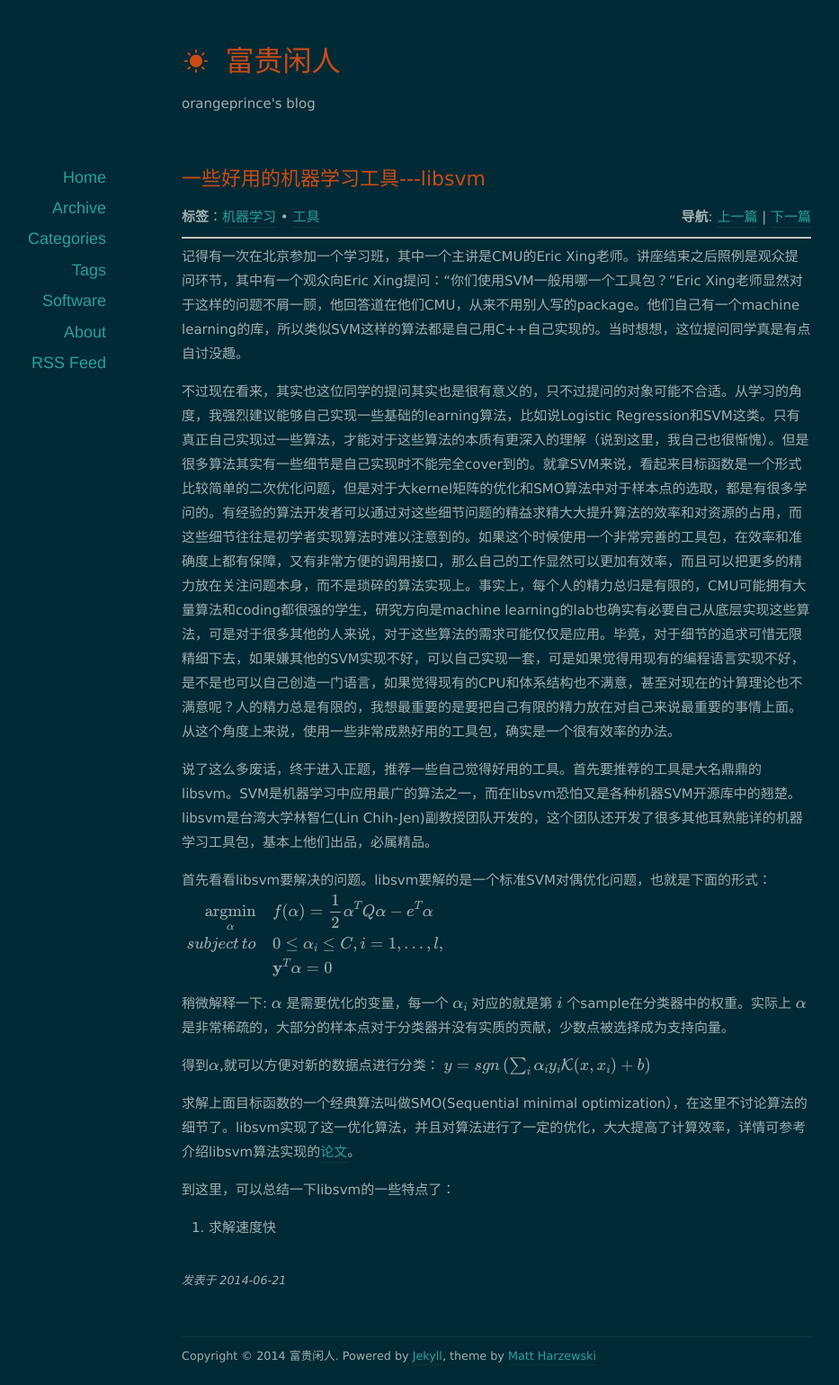
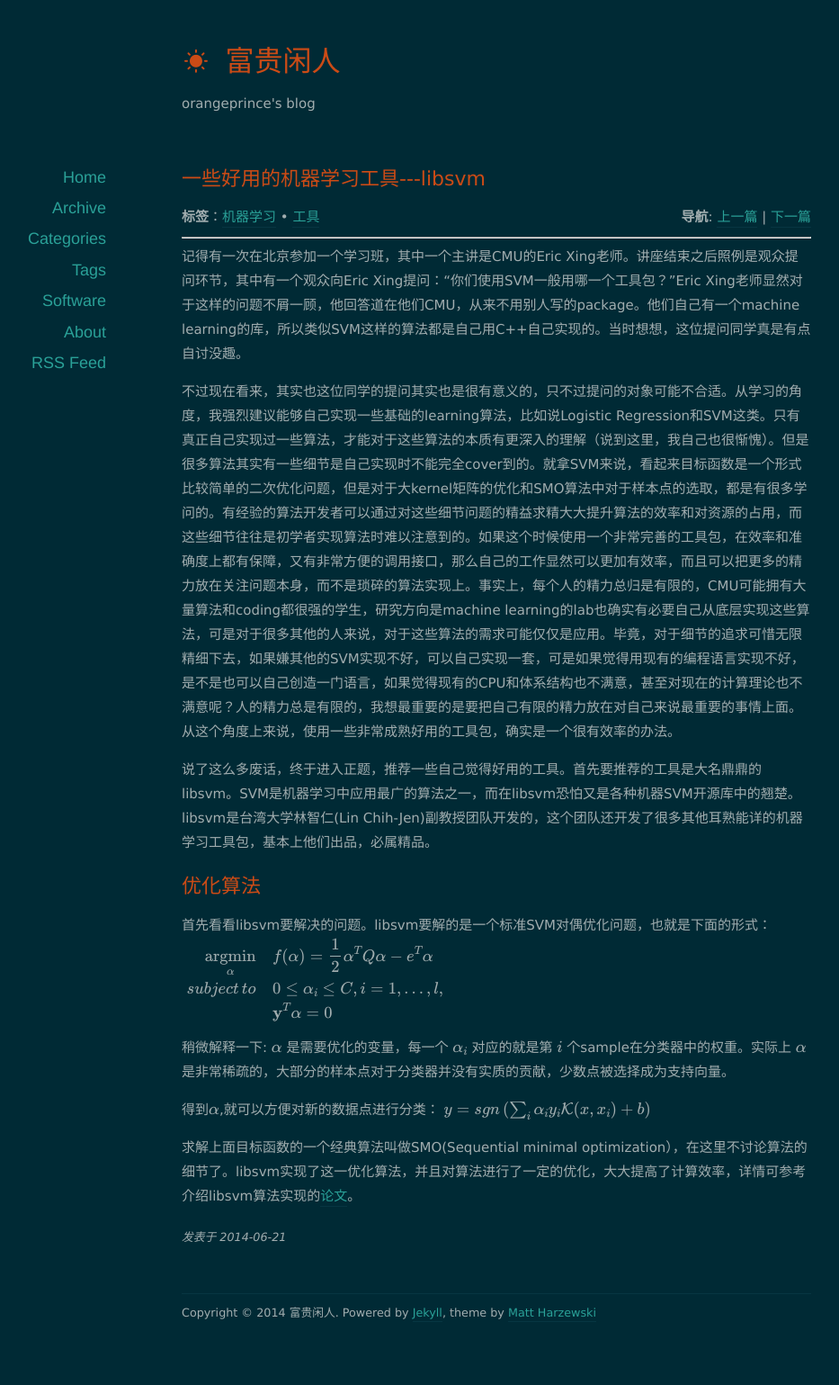
Before and after one commit to orangeprince/orangeprince.github.io, a Jekyll site: the page built from _posts/2014-06-21-libsvm.md, in a window 1280 px wide. Shown: the whole page at 90% size, without its empty margins (88-1021 px from the left). Built offline with Jekyll 4.4.1, drawn with Linux system fonts in a browser that asks for light colours; nearby versions of some CDN libraries; formulas are drawn with MathJax 3; comment, search, counter and statistics services are not loaded; after the commit the page ends 1491 px from its top, so only the background shows below that.

Commit message:
modified:   _posts/2014-06-21-libsvm.md

```diff
--- a/_posts/2014-06-21-libsvm.md
+++ b/_posts/2014-06-21-libsvm.md
@@ -10,6 +10,9 @@ tags: [机器学习,工具]
 不过现在看来，其实也这位同学的提问其实也是很有意义的，只不过提问的对象可能不合适。从学习的角度，我强烈建议能够自己实现一些基础的learning算法，比如说Logistic Regression和SVM这类。只有真正自己实现过一些算法，才能对于这些算法的本质有更深入的理解（说到这里，我自己也很惭愧）。但是很多算法其实有一些细节是自己实现时不能完全cover到的。就拿SVM来说，看起来目标函数是一个形式比较简单的二次优化问题，但是对于大kernel矩阵的优化和SMO算法中对于样本点的选取，都是有很多学问的。有经验的算法开发者可以通过对这些细节问题的精益求精大大提升算法的效率和对资源的占用，而这些细节往往是初学者实现算法时难以注意到的。如果这个时候使用一个非常完善的工具包，在效率和准确度上都有保障，又有非常方便的调用接口，那么自己的工作显然可以更加有效率，而且可以把更多的精力放在关注问题本身，而不是琐碎的算法实现上。事实上，每个人的精力总归是有限的，CMU可能拥有大量算法和coding都很强的学生，研究方向是machine learning的lab也确实有必要自己从底层实现这些算法，可是对于很多其他的人来说，对于这些算法的需求可能仅仅是应用。毕竟，对于细节的追求可惜无限精细下去，如果嫌其他的SVM实现不好，可以自己实现一套，可是如果觉得用现有的编程语言实现不好，是不是也可以自己创造一门语言，如果觉得现有的CPU和体系结构也不满意，甚至对现在的计算理论也不满意呢？人的精力总是有限的，我想最重要的是要把自己有限的精力放在对自己来说最重要的事情上面。从这个角度上来说，使用一些非常成熟好用的工具包，确实是一个很有效率的办法。
 
 说了这么多废话，终于进入正题，推荐一些自己觉得好用的工具。首先要推荐的工具是大名鼎鼎的libsvm。SVM是机器学习中应用最广的算法之一，而在libsvm恐怕又是各种机器SVM开源库中的翘楚。libsvm是台湾大学林智仁(Lin Chih-Jen)副教授团队开发的，这个团队还开发了很多其他耳熟能详的机器学习工具包，基本上他们出品，必属精品。
+
+优化算法
+======
 
 首先看看libsvm要解决的问题。libsvm要解的是一个标准SVM对偶优化问题，也就是下面的形式：
 $$
@@ -30,6 +33,3 @@ y = sgn \left( \sum_{i} \alpha_i y_i \mathcal{K}(x, x_i) + b \right)
 $$
 
 求解上面目标函数的一个经典算法叫做SMO(Sequential minimal optimization），在这里不讨论算法的细节了。libsvm实现了这一优化算法，并且对算法进行了一定的优化，大大提高了计算效率，详情可参考介绍libsvm算法实现的[论文](http://www.csie.ntu.edu.tw/~cjlin/papers/quadworkset.pdf)。
-
-到这里，可以总结一下libsvm的一些特点了：
-* 求解速度快
```
